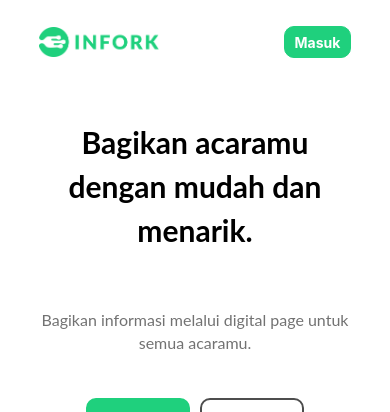
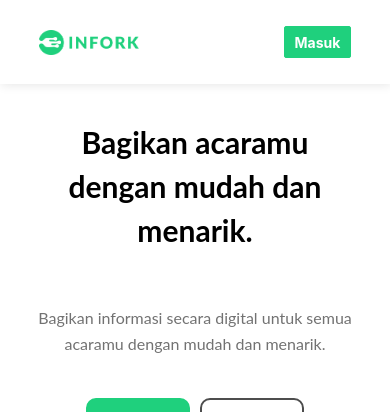
Before and after one commit to ugiv/infork, a React (Create React App) app: page / in a window 390 px wide. Shown: the top 412 px of the page. Built offline with nearby package versions, Linux system fonts and the light colour scheme.

Commit message:
another change hehe

```diff
--- a/src/index.css
+++ b/src/index.css
@@ -162,6 +162,8 @@ p.description {
   }
   header{
     height: 10%;
+    min-height: 70px;
+    box-shadow: 1px 1px 10px rgba(0, 0, 0, 0.1);
   }
   .jumbotron{
     height: 100%;
@@ -170,7 +172,7 @@ p.description {
     margin: 0;
   }
   .left-side-header img{
-    width: 120px;
+    width: 100px;
   }
   .text-jumbotron {
     width: 100%;
@@ -184,6 +186,10 @@ p.description {
   .masuk{
     width: 65px;
     font-size: 14px;
+    border-radius: 2px;
+    display: flex;
+    justify-content: center;
+    align-items: center;
   }
   .button-jumbotron{
     justify-content: center;
@@ -213,9 +219,9 @@ p.description {
     flex-direction: column;
     justify-content: center;
     font-size: 16px;
-    line-height: 23px;
+    line-height: 26px;
     text-align: center;
-    width: 90%;
+    max-width: 350px;
     height: 20%;
     color: #727272;
     margin: 0
--- a/src/screen/home.js
+++ b/src/screen/home.js
@@ -27,7 +27,7 @@ function Home(){
             <div className='jumbotron'>
                 <div className='text-jumbotron'>
                     <h1>Bagikan acaramu dengan mudah dan menarik.</h1>
-                    <p className='description'>Bagikan informasi melalui digital page untuk semua acaramu.</p>
+                    <p className='description'>Bagikan informasi secara digital untuk semua acaramu dengan mudah dan menarik.</p>
                     <div className='button-jumbotron'>
                         <div className='coba-sekarang'>
                             <p>Coba Sekarang</p>
```
